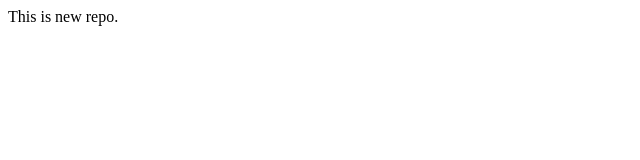
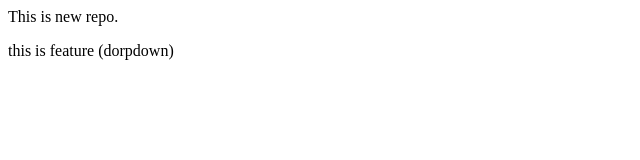
Before and after one commit to Satyampatel0011/localrepo, a plain HTML site: page index.html in a window 1280 px wide. Shown: the whole page, without its empty margins (0-640 px from the left). Drawn offline with Linux system fonts and the light colour scheme.

Commit message:
Add dorpdown

```diff
--- a/index.html
+++ b/index.html
@@ -1 +1,2 @@
 <p>This is new repo.</p>
+<p>this is feature (dorpdown)</p>
```
